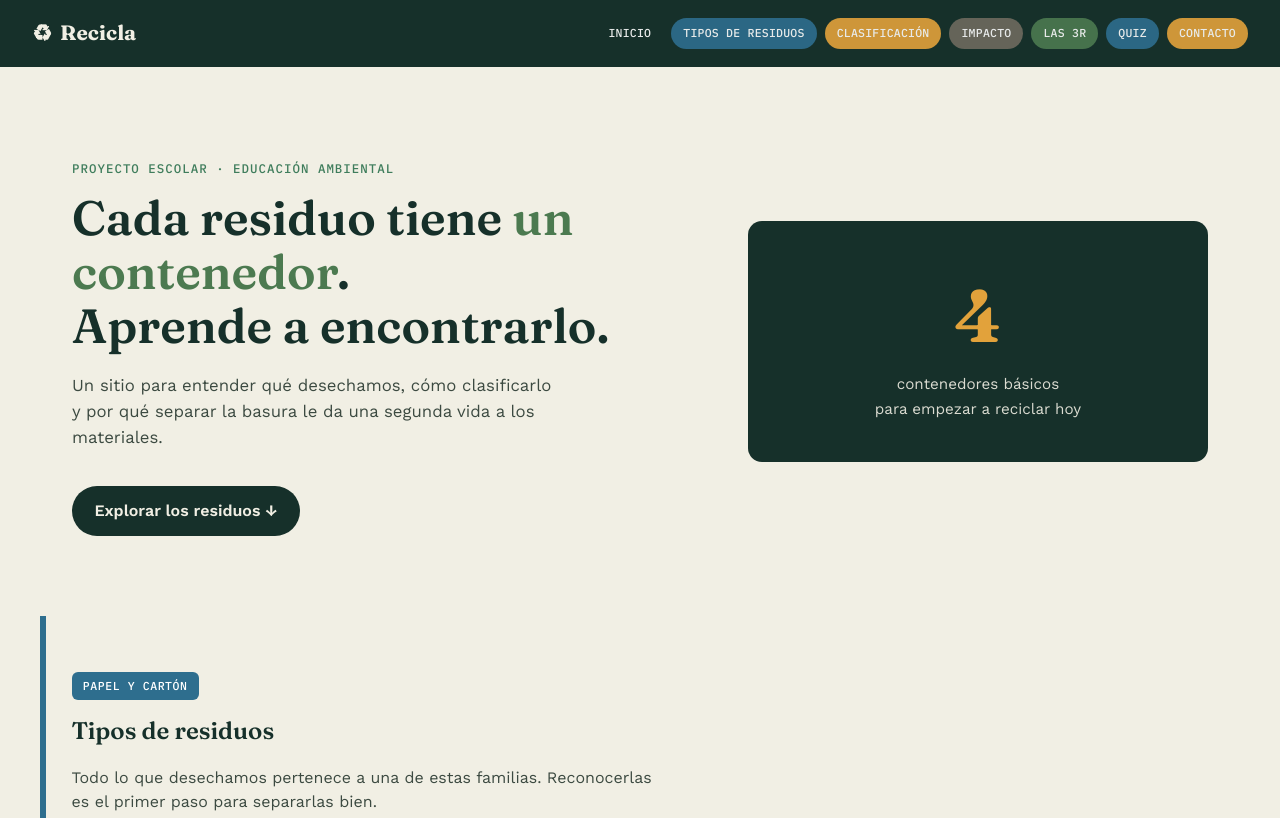
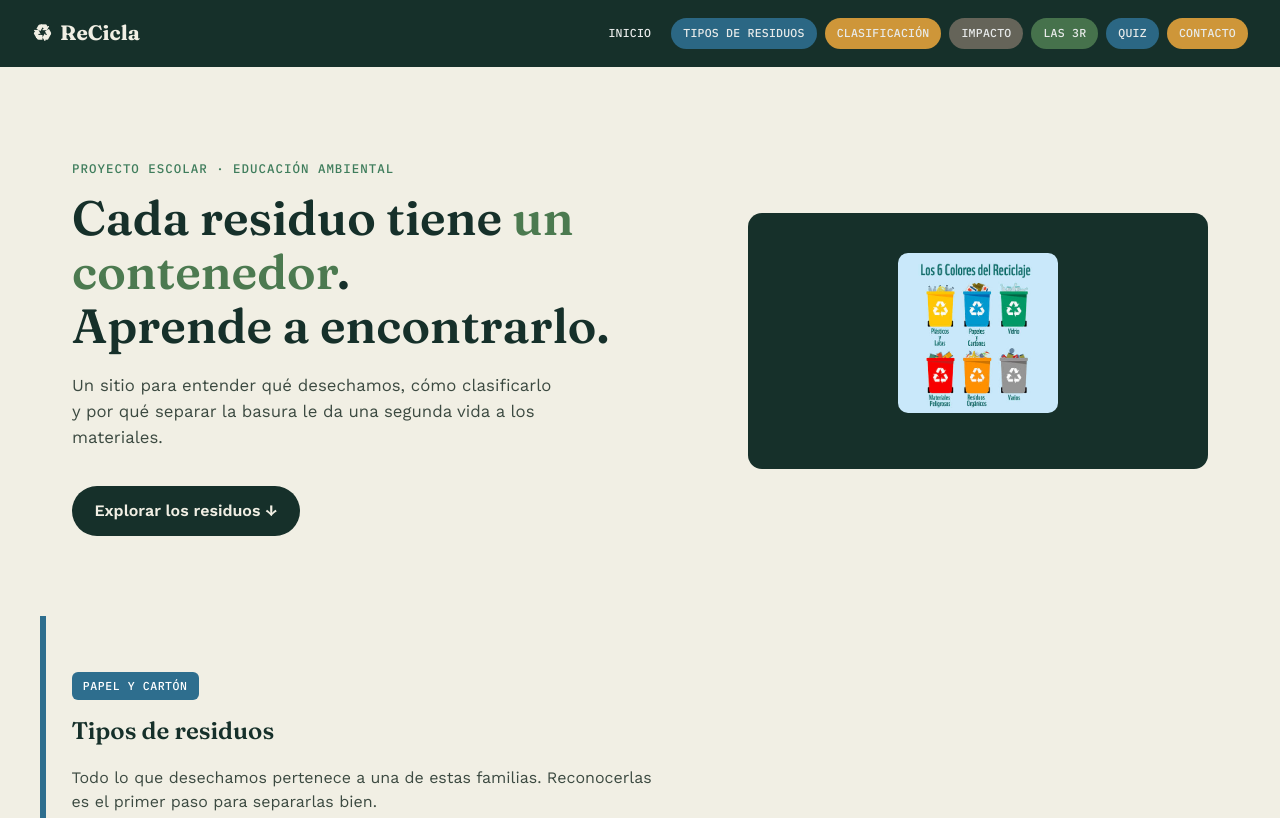
Before and after one commit to axeljosujr-dot/EDUCACION-A, a plain HTML site: page Index.html in a window 1280 px wide. Shown: the top 818 px of the page. Drawn offline with nearby package versions, Linux system fonts and the light colour scheme.

Commit message:
readme final

```diff
--- a/Index.html
+++ b/Index.html
@@ -3,10 +3,11 @@
 <head>
 <meta charset="UTF-8">
 <meta name="viewport" content="width=device-width, initial-scale=1.0">
-<title>Educación Ambiental y Reciclaje</title>
+<title>ReCicla — Educación Ambiental y Reciclaje</title>
 <link rel="preconnect" href="https://fonts.googleapis.com">
 <link href="https://fonts.googleapis.com/css2?family=Fraunces:opsz,wght@9..144,400;9..144,600;9..144,700&family=Work+Sans:wght@400;500;600&family=IBM+Plex+Mono:wght@500&display=swap" rel="stylesheet">
-<link rel="stylesheet" href="css/estilo.css">
+<link rel="stylesheet" href="css/Estilo.css
+">
 </head>
 <body>
 
@@ -14,7 +15,7 @@
 <header class="site-header">
   <div class="brand">
     <span class="brand-mark">♻</span>
-    <span class="brand-name">Recicla</span>
+    <span class="brand-name">ReCicla</span>
   </div>
   <nav class="bin-nav">
     <a href="#inicio" class="bin-tag bin-general">Inicio</a>
@@ -36,9 +37,8 @@
     <a href="#residuos" class="cta">Explorar los residuos ↓</a>
   </div>
   <div class="hero-stat">
-    <span class="stat-number">4</span>
-    <span class="stat-label">contenedores básicos<br>para empezar a reciclar hoy</span>
-  </div>
+    <img src="img/reciclaje.jpeg" class="hero-img">
+
 </section>
 
 <!-- ===== TIPOS DE RESIDUOS ===== -->
--- a/css/Estilo.css
+++ b/css/Estilo.css
@@ -161,6 +161,17 @@ a{ color: inherit; }
   padding: 2.5rem 1.5rem;
   text-align: center;
 }
+.hero-img{
+  width: 100%;
+  max-width: 160px;
+  height: auto;
+  margin-bottom: 1rem;
+  border-radius: 10px;
+  display: block;
+  margin-left: auto;
+  margin-right: auto;
+}
+
 .stat-number{
   display: block;
   font-family: var(--font-display);
--- a/js/Script.js
+++ b/js/Script.js
@@ -112,7 +112,6 @@ quizForm.addEventListener("submit", (e) => {
   quizResultado.textContent = `Obtuviste ${correctas} de ${preguntas.length} respuestas correctas.`;
 });
 
-// =========================================================
 // FORMULARIO DE CONTACTO (demo, sin backend)
 // =========================================================
 const contactoForm = document.getElementById("contacto-form");
```
Also changed, not shown: 1 other file.
